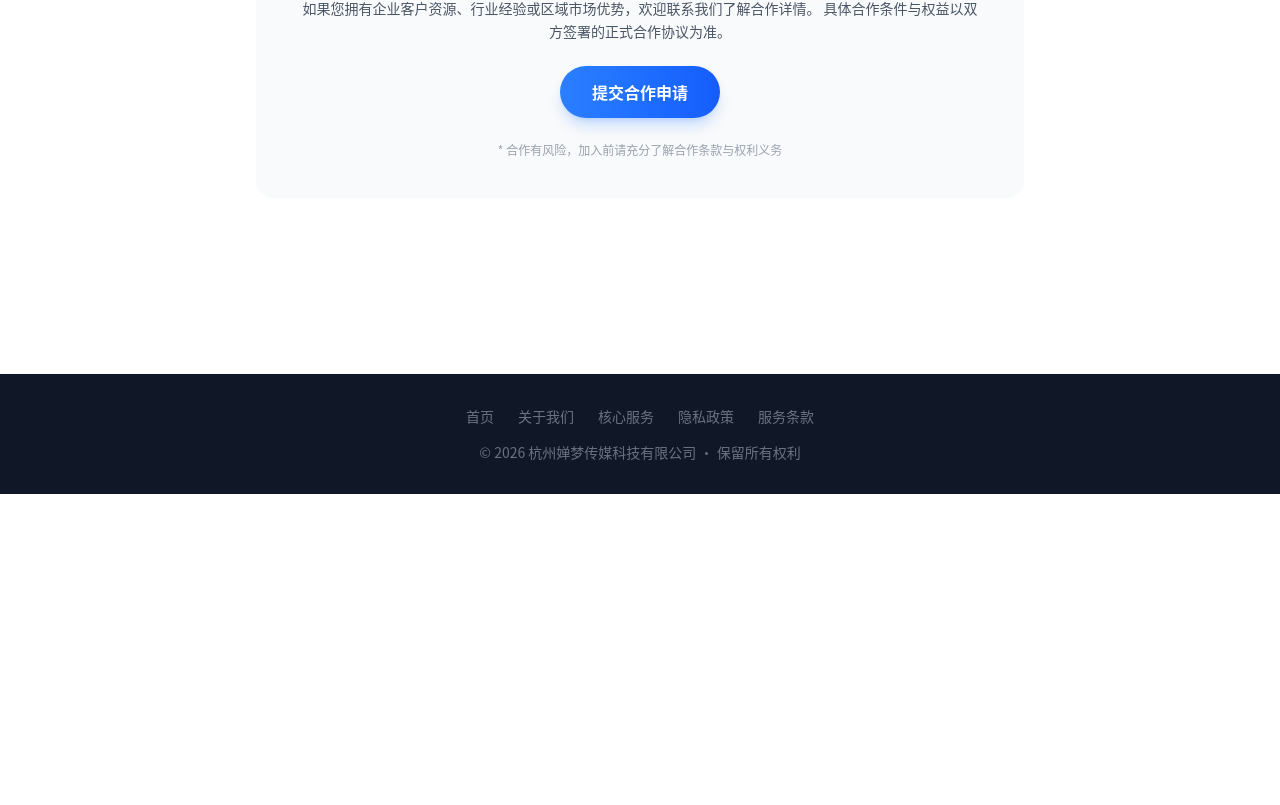
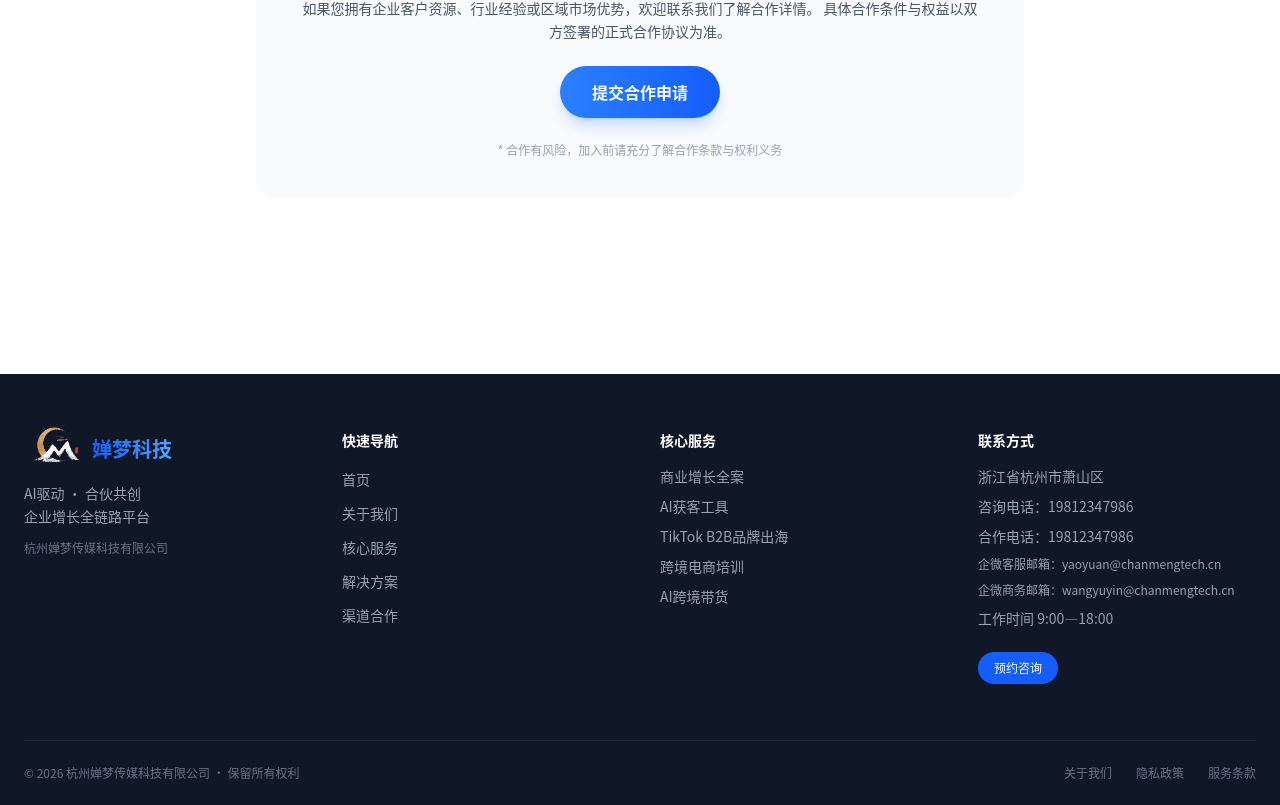
Before and after one commit to 20020107-1/chanmeng-website, a Next.js app: page /partner in a window 1280 px wide. Shown: the part 1157-1962 px from the top of the page. Before the commit the page ends 1651 px from the top, so only its background shows below. Built offline with nearby package versions, Linux system fonts and the light colour scheme.

Commit message:
feat:use-shared-footer-on-subpages

```diff
--- a/src/app/about/page.tsx
+++ b/src/app/about/page.tsx
@@ -2,6 +2,7 @@ import type { Metadata } from 'next'
 import Link from 'next/link'
 import BrandMark from '@/components/brand-mark'
 import BrandName from '@/components/brand-name'
+import Footer from '@/components/footer'
 
 export const metadata: Metadata = {
   title: '关于我们',
@@ -219,22 +220,7 @@ export default function AboutPage() {
         </section>
       </main>
 
-      {/* 页脚 */}
-      <footer className="bg-gray-900 text-gray-500 py-8 text-center text-sm">
-        <div className="max-w-7xl mx-auto px-4">
-          <div className="flex justify-center gap-6 mb-4">
-            <Link href="/" className="hover:text-gray-300 transition-colors">首页</Link>
-            <span className="text-gray-300">关于我们</span>
-            <Link href="/services" className="hover:text-gray-300 transition-colors">核心服务</Link>
-            <Link href="/solutions" className="hover:text-gray-300 transition-colors">解决方案</Link>
-            <Link href="/privacy" className="hover:text-gray-300 transition-colors">隐私政策</Link>
-            <Link href="/terms" className="hover:text-gray-300 transition-colors">服务条款</Link>
-          </div>
-          <p>© 2026 杭州婵梦传媒科技有限公司 · 保留所有权利</p>
-          <p className="text-gray-600 text-xs mt-2">
-          </p>
-        </div>
-      </footer>
+      <Footer />
 
       {/* JSON-LD */}
       <script
--- a/src/app/contact/page.tsx
+++ b/src/app/contact/page.tsx
@@ -4,6 +4,7 @@ import { useState } from 'react'
 import Link from 'next/link'
 import BrandMark from '@/components/brand-mark'
 import BrandName from '@/components/brand-name'
+import Footer from '@/components/footer'
 
 export default function ContactPage() {
   const [form, setForm] = useState({ name: '', phone: '', industry: '', demand: '' })
@@ -138,18 +139,7 @@ export default function ContactPage() {
         </div>
       </main>
 
-      <footer className="bg-gray-900 text-gray-500 py-8 text-center text-sm">
-        <div className="max-w-7xl mx-auto px-4">
-          <div className="flex justify-center gap-6 mb-4">
-            <Link href="/" className="hover:text-gray-300 transition-colors">首页</Link>
-            <Link href="/about" className="hover:text-gray-300 transition-colors">关于我们</Link>
-            <Link href="/services" className="hover:text-gray-300 transition-colors">核心服务</Link>
-            <Link href="/privacy" className="hover:text-gray-300 transition-colors">隐私政策</Link>
-            <Link href="/terms" className="hover:text-gray-300 transition-colors">服务条款</Link>
-          </div>
-          <p>© 2026 杭州婵梦传媒科技有限公司 · 保留所有权利</p>
-        </div>
-      </footer>
+      <Footer />
     </div>
   )
 }
--- a/src/app/not-found.tsx
+++ b/src/app/not-found.tsx
@@ -2,6 +2,7 @@ import Link from 'next/link'
 import BrandMark from '@/components/brand-mark'
 import BrandName from '@/components/brand-name'
 import type { Metadata } from 'next'
+import Footer from '@/components/footer'
 
 export const metadata: Metadata = {
   title: '页面未找到',
@@ -56,10 +57,7 @@ export default function NotFound() {
         </div>
       </main>
 
-      {/* 页脚 */}
-      <footer className="py-6 text-center text-gray-400 text-sm border-t border-gray-100">
-        © 2026 杭州婵梦传媒科技有限公司
-      </footer>
+      <Footer />
     </div>
   )
 }
--- a/src/app/partner/page.tsx
+++ b/src/app/partner/page.tsx
@@ -2,6 +2,7 @@ import type { Metadata } from 'next'
 import Link from 'next/link'
 import BrandMark from '@/components/brand-mark'
 import BrandName from '@/components/brand-name'
+import Footer from '@/components/footer'
 
 export const metadata: Metadata = {
   title: '渠道合作',
@@ -115,18 +116,7 @@ export default function PartnerPage() {
         </section>
       </main>
 
-      <footer className="bg-gray-900 text-gray-500 py-8 text-center text-sm">
-        <div className="max-w-7xl mx-auto px-4">
-          <div className="flex justify-center gap-6 mb-4">
-            <Link href="/" className="hover:text-gray-300 transition-colors">首页</Link>
-            <Link href="/about" className="hover:text-gray-300 transition-colors">关于我们</Link>
-            <Link href="/services" className="hover:text-gray-300 transition-colors">核心服务</Link>
-            <Link href="/privacy" className="hover:text-gray-300 transition-colors">隐私政策</Link>
-            <Link href="/terms" className="hover:text-gray-300 transition-colors">服务条款</Link>
-          </div>
-          <p>© 2026 杭州婵梦传媒科技有限公司 · 保留所有权利</p>
-        </div>
-      </footer>
+      <Footer />
     </div>
   )
 }
--- a/src/app/privacy/page.tsx
+++ b/src/app/privacy/page.tsx
@@ -2,6 +2,7 @@ import type { Metadata } from 'next'
 import Link from 'next/link'
 import BrandMark from '@/components/brand-mark'
 import BrandName from '@/components/brand-name'
+import Footer from '@/components/footer'
 
 export const metadata: Metadata = {
   title: '隐私政策',
@@ -115,18 +116,7 @@ export default function PrivacyPage() {
         </div>
       </main>
 
-      {/* 页脚 */}
-      <footer className="bg-gray-900 text-gray-500 py-8 text-center text-sm">
-        <div className="max-w-7xl mx-auto px-4">
-          <div className="flex justify-center gap-6 mb-4">
-            <Link href="/" className="hover:text-gray-300 transition-colors">首页</Link>
-            <span className="text-gray-300">隐私政策</span>
-            <Link href="/terms" className="hover:text-gray-300 transition-colors">服务条款</Link>
-            <Link href="/#contact" className="hover:text-gray-300 transition-colors">联系我们</Link>
-          </div>
-          <p>© 2026 杭州婵梦传媒科技有限公司 · 保留所有权利</p>
-        </div>
-      </footer>
+      <Footer />
     </div>
   )
 }
--- a/src/app/services/page.tsx
+++ b/src/app/services/page.tsx
@@ -2,6 +2,7 @@ import type { Metadata } from 'next'
 import Link from 'next/link'
 import BrandMark from '@/components/brand-mark'
 import BrandName from '@/components/brand-name'
+import Footer from '@/components/footer'
 
 export const metadata: Metadata = {
   title: '核心服务',
@@ -137,19 +138,7 @@ export default function ServicesPage() {
         </section>
       </main>
 
-      {/* Footer */}
-      <footer className="bg-gray-900 text-gray-500 py-8 text-center text-sm">
-        <div className="max-w-7xl mx-auto px-4">
-          <div className="flex justify-center gap-6 mb-4">
-            <Link href="/" className="hover:text-gray-300 transition-colors">首页</Link>
-            <Link href="/about" className="hover:text-gray-300 transition-colors">关于我们</Link>
-            <span className="text-gray-300">核心服务</span>
-            <Link href="/privacy" className="hover:text-gray-300 transition-colors">隐私政策</Link>
-            <Link href="/terms" className="hover:text-gray-300 transition-colors">服务条款</Link>
-          </div>
-          <p>© 2026 杭州婵梦传媒科技有限公司 · 保留所有权利</p>
-        </div>
-      </footer>
+      <Footer />
     </div>
   )
 }
--- a/src/app/solutions/page.tsx
+++ b/src/app/solutions/page.tsx
@@ -2,6 +2,7 @@ import type { Metadata } from 'next'
 import Link from 'next/link'
 import BrandMark from '@/components/brand-mark'
 import BrandName from '@/components/brand-name'
+import Footer from '@/components/footer'
 
 export const metadata: Metadata = {
   title: '解决方案',
@@ -113,18 +114,7 @@ export default function SolutionsPage() {
         </section>
       </main>
 
-      <footer className="bg-gray-900 text-gray-500 py-8 text-center text-sm">
-        <div className="max-w-7xl mx-auto px-4">
-          <div className="flex justify-center gap-6 mb-4">
-            <Link href="/" className="hover:text-gray-300 transition-colors">首页</Link>
-            <Link href="/services" className="hover:text-gray-300 transition-colors">核心服务</Link>
-            <span className="text-gray-300">解决方案</span>
-            <Link href="/privacy" className="hover:text-gray-300 transition-colors">隐私政策</Link>
-            <Link href="/terms" className="hover:text-gray-300 transition-colors">服务条款</Link>
-          </div>
-          <p>© 2026 杭州婵梦传媒科技有限公司 · 保留所有权利</p>
-        </div>
-      </footer>
+      <Footer />
     </div>
   )
 }
--- a/src/app/terms/page.tsx
+++ b/src/app/terms/page.tsx
@@ -2,6 +2,7 @@ import type { Metadata } from 'next'
 import Link from 'next/link'
 import BrandMark from '@/components/brand-mark'
 import BrandName from '@/components/brand-name'
+import Footer from '@/components/footer'
 
 export const metadata: Metadata = {
   title: '服务条款',
@@ -108,18 +109,7 @@ export default function TermsPage() {
         </div>
       </main>
 
-      {/* 页脚 */}
-      <footer className="bg-gray-900 text-gray-500 py-8 text-center text-sm">
-        <div className="max-w-7xl mx-auto px-4">
-          <div className="flex justify-center gap-6 mb-4">
-            <Link href="/" className="hover:text-gray-300 transition-colors">首页</Link>
-            <Link href="/privacy" className="hover:text-gray-300 transition-colors">隐私政策</Link>
-            <span className="text-gray-300">服务条款</span>
-            <Link href="/#contact" className="hover:text-gray-300 transition-colors">联系我们</Link>
-          </div>
-          <p>© 2026 杭州婵梦传媒科技有限公司 · 保留所有权利</p>
-        </div>
-      </footer>
+      <Footer />
     </div>
   )
 }
```
